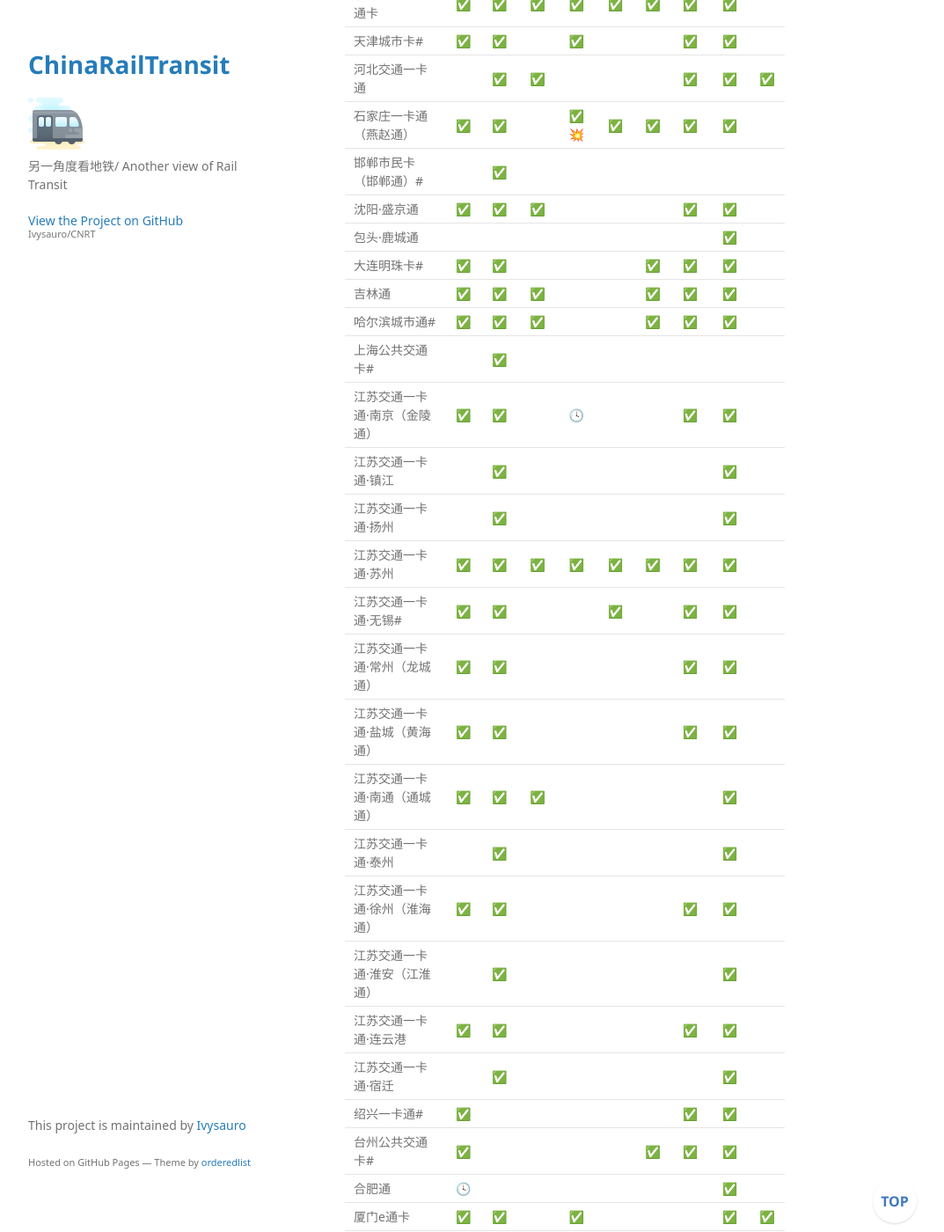
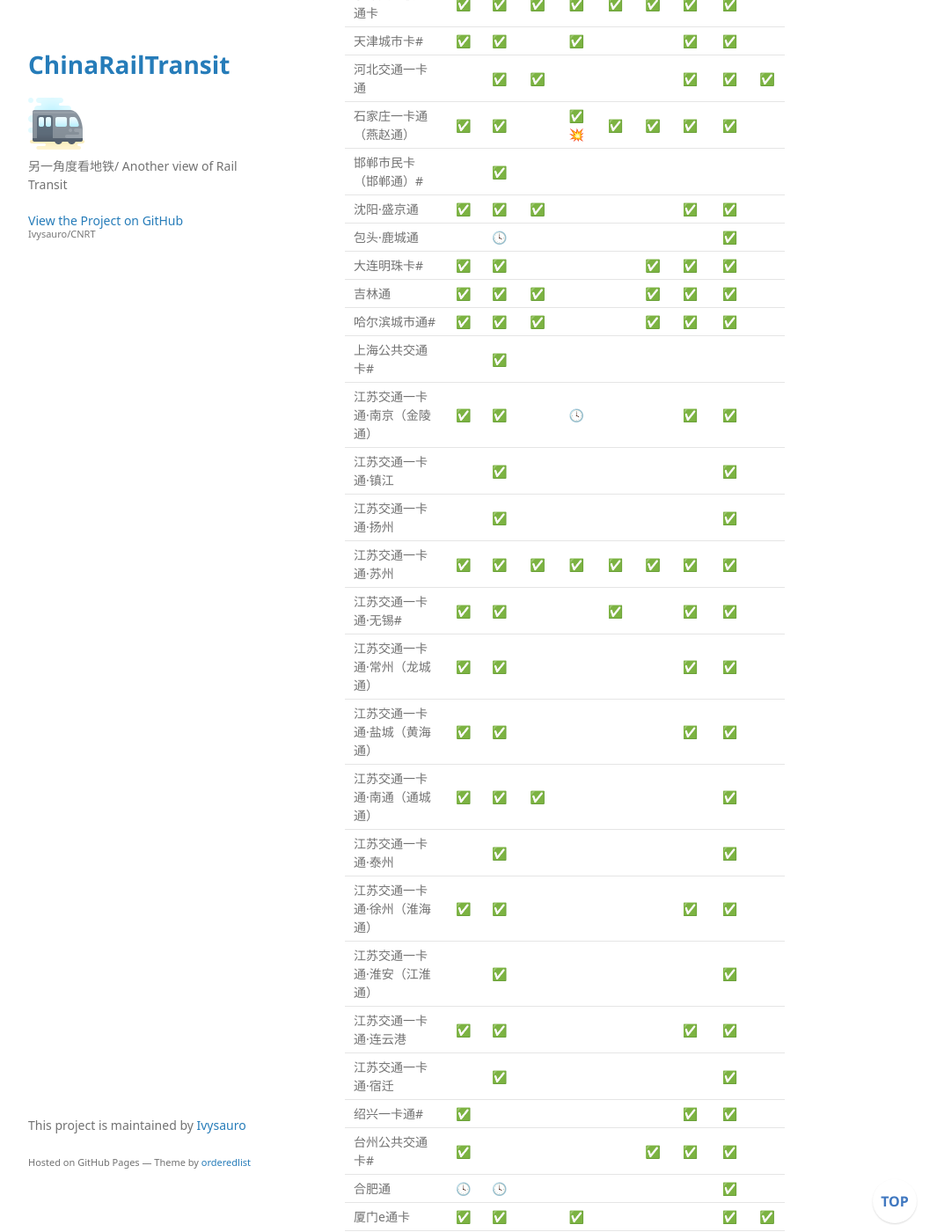
Before and after one commit to Ivysauro/CNRT, a Jekyll site: the page built from data/NFC.md, in a window 1280 px wide and 1400 px high, scrolled down 1080 px. Shown: the whole window at 88% size, without its empty margins (178-1251 px from the left). Built offline with Jekyll 4.4.1, drawn with Linux system fonts in a browser that asks for light colours; some web fonts are replaced; our own code applies the rules of GitHub Pages for plain Markdown files; a script that is not in the unit is left out.

Commit message:
🍊更新华为数据

```diff
--- a/data/NFC.md
+++ b/data/NFC.md
@@ -37,7 +37,7 @@
 | 石家庄一卡通（燕赵通） | ✅ | ✅ | | ✅💥 | ✅ | ✅ | ✅ | ✅ ||
 | 邯郸市民卡（邯郸通）# | | ✅ ||||||||
 | 沈阳·盛京通 | ✅ | ✅ | ✅ | | | | ✅ | ✅ ||
-| 包头·鹿城通 | | | | | | | | ✅ ||
+| 包头·鹿城通 | | 🕓 | | | | | | ✅ ||
 | 大连明珠卡# | ✅ | ✅ | | | | ✅ | ✅ | ✅ ||
 | 吉林通	| ✅ | ✅ | ✅ | | | ✅ | ✅ | ✅ ||
 | 哈尔滨城市通#	| ✅ | ✅ | ✅ | | | ✅ | ✅ | ✅ ||
@@ -57,7 +57,7 @@
 | 江苏交通一卡通·宿迁 | | ✅ | | | | | | ✅ ||
 | 绍兴一卡通# | ✅ | | | | | | ✅ | ✅ ||
 | 台州公共交通卡# | ✅ | | | | | ✅ | ✅ | ✅ ||
-| 合肥通 | 🕓 | | | | | | | ✅ ||
+| 合肥通 | 🕓 | 🕓 | | | | | | ✅ ||
 | 厦门e通卡 | ✅ | ✅ | | ✅ | | | | ✅ | ✅ |
 | 赣州通 | | ✅ | | | | | | ✅ | ✅ |
 | 青岛·琴岛通# | ✅ | ✅ | ✅ | | | ✅ | ✅ | ✅ ||
```
